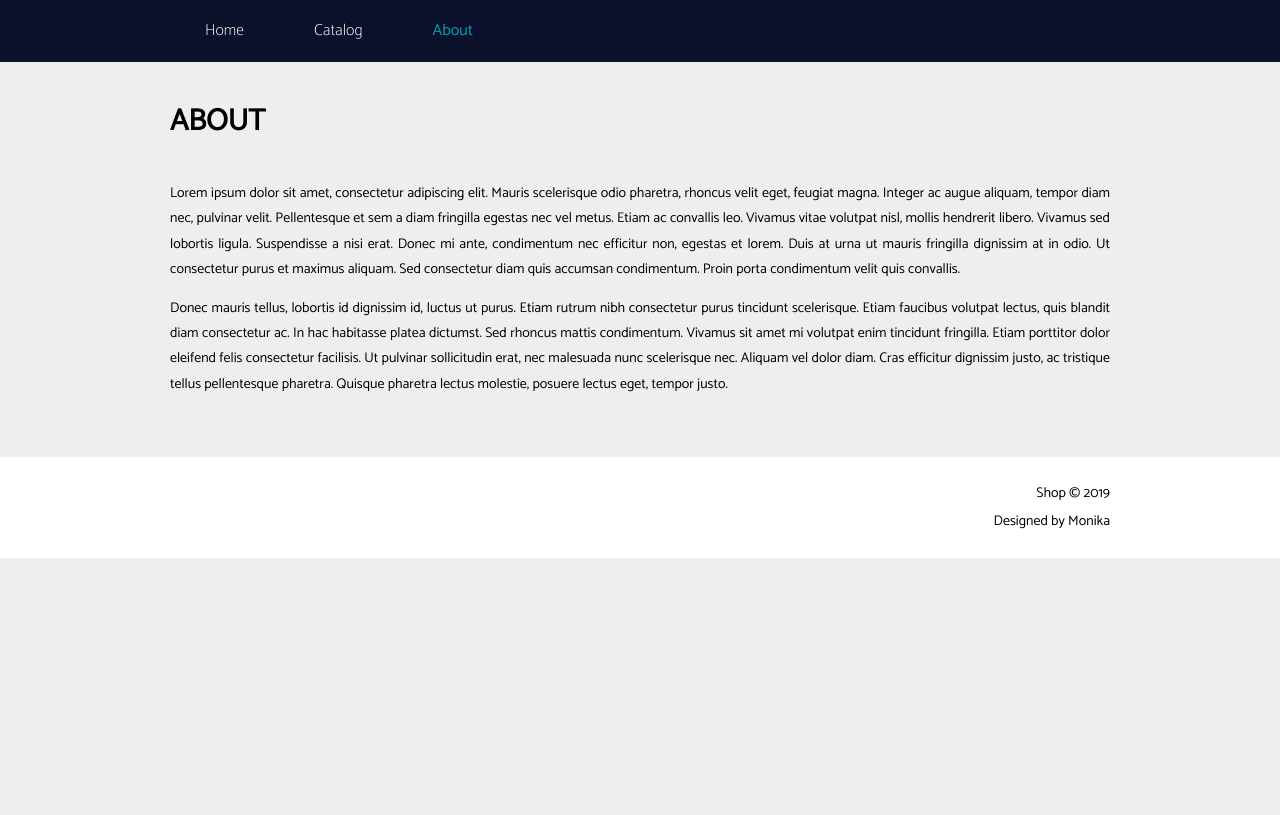
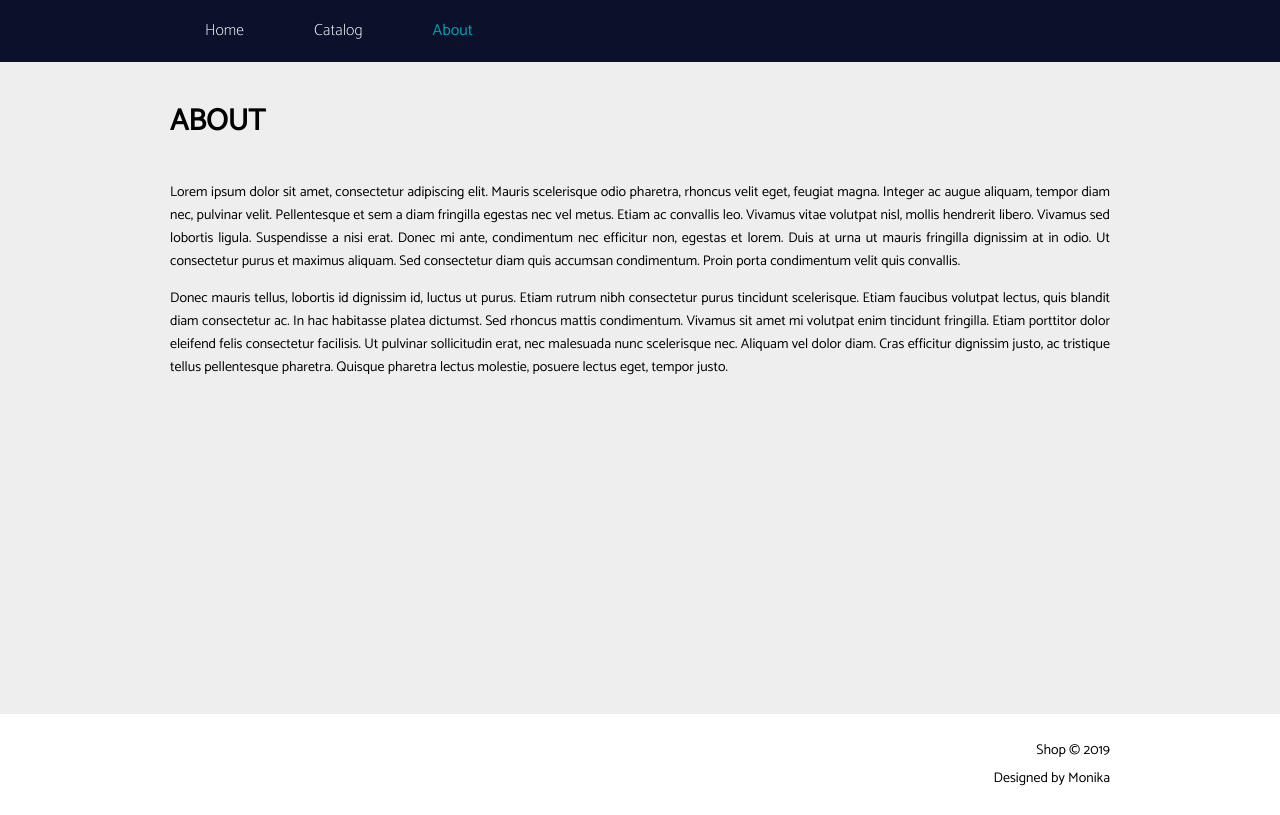
Before and after one commit to monika-stempniak/shop, a React (Create React App) app: page /about in a window 1280 px wide. Built offline with nearby package versions, Linux system fonts and the light colour scheme.

Commit message:
Use wrappers to even footer and app content

```diff
--- a/src/App/App.js
+++ b/src/App/App.js
@@ -7,11 +7,13 @@
 import CatalogPage from "../pages/CatalogPage/CatalogPage";
 import AboutPage from "../pages/AboutPage/AboutPage";
 
+import styles from "./App.module.scss";
+
 class App extends Component {
   render() {
     return (
       <Router>
-        <div>
+        <div className={styles.wrapper}>
           <Menu />
           <Switch>
             <Route exact path="/" component={HomePage}/>
--- /dev/null
+++ b/src/App/App.module.scss
@@ -0,0 +1,6 @@
+.wrapper {
+  display: flex;
+  min-height: 100vh;
+  flex-direction: column;
+  justify-content: space-between;
+}
--- a/src/components/InputField/InputField.js
+++ b/src/components/InputField/InputField.js
@@ -1,7 +1,7 @@
 import React, { Component } from 'react';
 import PropTypes from 'prop-types';
 
-import styles from "./InputField.module.scss";
+import "./InputField.module.scss";
 
 class InputField extends Component {
   static defaultProps = {
--- a/src/pages/AboutPage/AboutPage.js
+++ b/src/pages/AboutPage/AboutPage.js
@@ -5,6 +5,7 @@
 class AboutPage extends Component {
   render() {
     return (
+      <div className={styles.wrapper}>
         <div className={styles.container}>
           <h1 className={styles.headerBig}>About</h1>
           <p className={styles.content}>
@@ -24,6 +25,7 @@
             lectus molestie, posuere lectus eget, tempor justo.
           </p>
       </div>
+      </div>
     );
   }
 }
--- a/src/pages/AboutPage/AboutPage.module.scss
+++ b/src/pages/AboutPage/AboutPage.module.scss
@@ -1,6 +1,9 @@
 @import "../../scss/main.scss";
 
+.wrapper {
+  min-height: 74vh;
+}
+
 .content {
-  line-height: 1.8;
   text-align: justify;
 }
--- a/src/pages/CatalogPage/CatalogPage.js
+++ b/src/pages/CatalogPage/CatalogPage.js
@@ -59,6 +59,7 @@
     const { selectedProduct, searchValue } = this.state;
 
     return (
+      <div className={styles.wrapper}>
         <div className={styles.container}>
           <h1 className={styles.headerBig}>Catalog</h1>
 
@@ -106,6 +107,7 @@
             </div>
           </div>
         </div>
+      </div>
     );
   }
 }
--- a/src/pages/CatalogPage/CatalogPage.module.scss
+++ b/src/pages/CatalogPage/CatalogPage.module.scss
@@ -1,4 +1,8 @@
 @import "../../scss/main.scss";
+
+.wrapper {
+  min-height: 74vh;
+}
 
 .catalog {
   display: flex;
```
Lines whose indentation alone changed are shown as unchanged.
